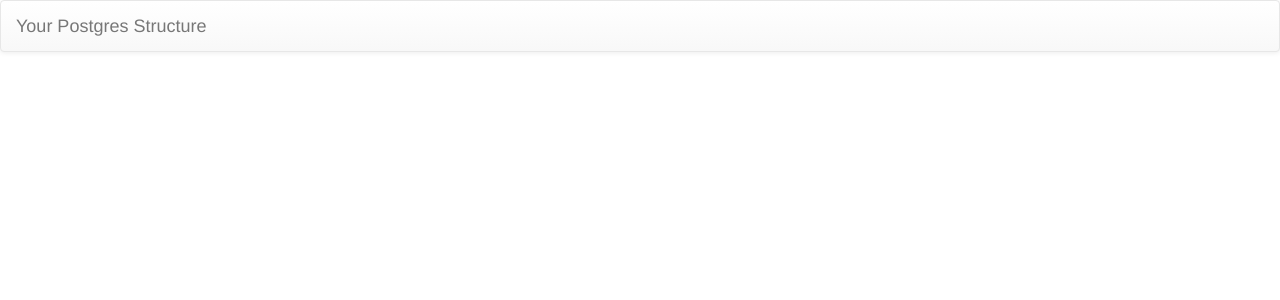
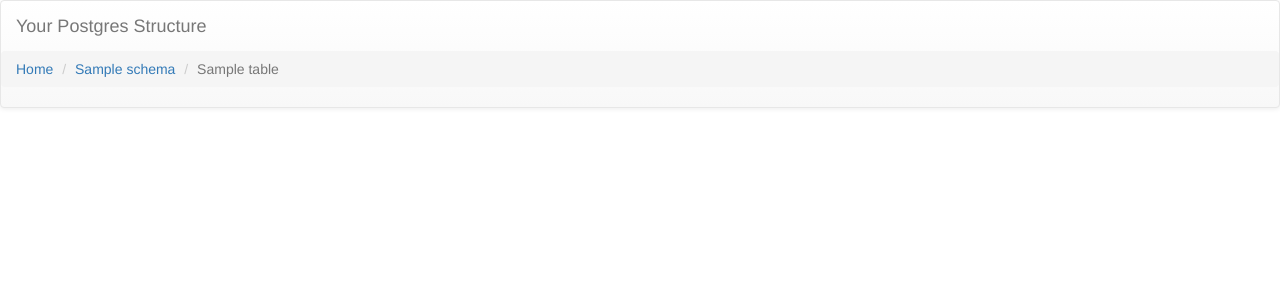
Before and after one commit to narusemotoki/PgStructure, a Python web app: template pgstructure/pgstructure/templates/base.html in a window 1280 px wide. Shown: the top 300 px of the page. Run offline with Jinja, Linux system fonts and the light colour scheme; the template is opened without the code that fills it: most values are stand-ins (such as "Sample title", 1, 10 or a date in 2020); some libraries are stand-ins or nearby versions.

Commit message:
Add breadcrumb closes #6

```diff
--- a/pgstructure/pgstructure/templates/base.html
+++ b/pgstructure/pgstructure/templates/base.html
@@ -14,6 +14,19 @@
           <a class="navbar-brand" href="/">Your Postgres Structure</a>
         </div>
       </div>
+      <ul class="breadcrumb">
+      {% if schema %}
+        <li><a href="/">Home</a></li>
+        {% if table %}
+          <li><a href="/schema/{{schema}}">{{ schema }}</a></li>
+          <li class="active">{{ table }}</li>
+        {% else %}
+          <li class="active">{{ schema }}</li>
+        {% endif %}
+      {% else %}
+        <li class="active">Home</li>
+      {% endif %}
+      </ul>
     </nav>
     <div>
       {% block content %}{% endblock %}
```
